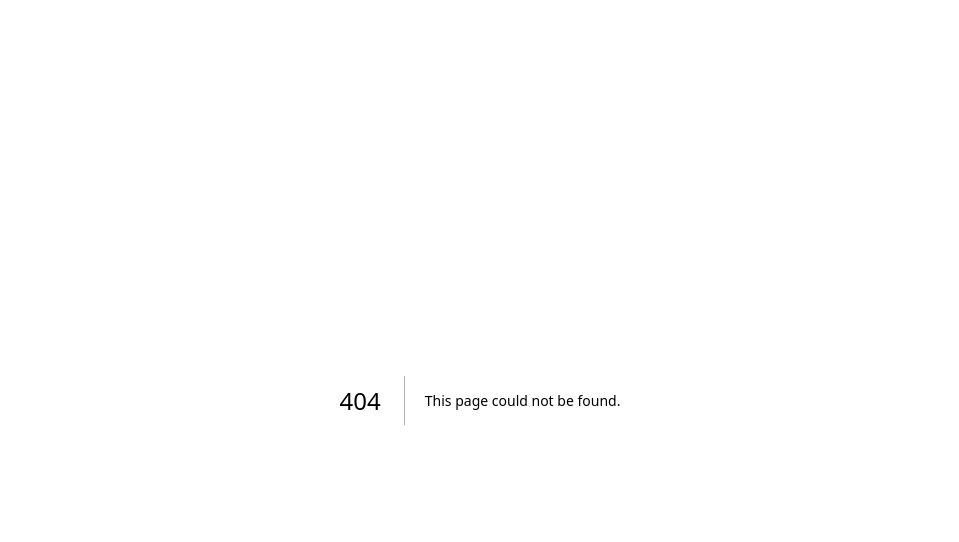
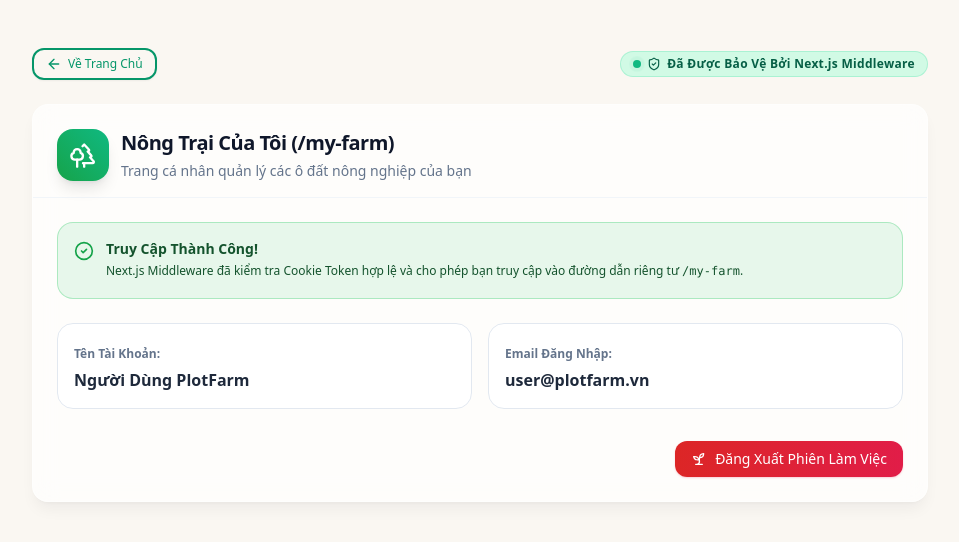
Before and after one commit to Trong106/PlotFarm_Group4, a Next.js app in the folder Front-end/: page /my-farm in a window 1280 px wide. Before the commit this address had no page. Shown: the top 542 px of the page, without its empty margins (160-1119 px from the left). Built offline with nearby package versions, Linux system fonts and the light colour scheme; no server answers.

Commit message:
feat(auth): configure Next.js middleware to protect private routes (/my-farm, /admin)

```diff
--- /dev/null
+++ b/Front-end/src/app/admin/page.tsx
@@ -0,0 +1,69 @@
+'use client';
+
+import React from 'react';
+import Link from 'next/link';
+import { ShieldCheck, ArrowLeft, Lock, CheckCircle2 } from 'lucide-react';
+import { Button } from '@/components/ui/Button';
+import { Card, CardHeader, CardTitle, CardDescription, CardContent } from '@/components/ui/Card';
+import { Badge } from '@/components/ui/Badge';
+import { useAuthStore } from '@/store/useAuthStore';
+
+export default function AdminDashboardPage() {
+  const { user, logout } = useAuthStore();
+
+  return (
+    <div className="min-h-screen bg-slate-900 text-slate-100 p-6 sm:p-12">
+      <div className="max-w-4xl mx-auto space-y-6">
+        {/* Header Navigation */}
+        <div className="flex items-center justify-between">
+          <Link href="/">
+            <Button variant="outline" size="sm" leftIcon={<ArrowLeft className="w-4 h-4" />}>
+              Về Trang Chủ
+            </Button>
+          </Link>
+
+          <Badge variant="danger" dot icon={<Lock className="w-3.5 h-3.5" />}>
+            Khu Vực Quản Trị Hệ Thống (/admin)
+          </Badge>
+        </div>
+
+        {/* Main Content Card */}
+        <Card variant="glass" className="border-rose-500/30">
+          <CardHeader>
+            <div className="flex items-center gap-3">
+              <div className="p-3 rounded-2xl bg-gradient-to-tr from-rose-600 to-amber-500 text-white shadow-lg">
+                <ShieldCheck className="w-7 h-7" />
+              </div>
+              <div>
+                <CardTitle className="text-2xl font-extrabold text-white">Bảng Điều Khiển Admin (/admin)</CardTitle>
+                <CardDescription className="text-slate-400">Đường dẫn bảo mật cấp cao quản lý toàn bộ hệ thống PlotFarm</CardDescription>
+              </div>
+            </div>
+          </CardHeader>
+          <CardContent className="space-y-6">
+            <div className="p-4 rounded-2xl bg-emerald-500/10 border border-emerald-500/30 text-emerald-300 flex items-start gap-3 text-xs">
+              <CheckCircle2 className="w-5 h-5 text-emerald-400 shrink-0 mt-0.5" />
+              <div>
+                <p className="font-bold text-sm">Xác Thực Thành Công Qua Middleware!</p>
+                <p className="mt-0.5 leading-relaxed">
+                  Next.js Middleware đã chặn thành công các yêu cầu không hợp lệ và cho phép tài khoản hợp lệ truy cập vùng <code>/admin</code>.
+                </p>
+              </div>
+            </div>
+
+            <div className="p-4 rounded-2xl bg-slate-800 border border-slate-700 space-y-2 text-xs">
+              <p className="text-slate-400">Thông tin Admin đang đăng nhập:</p>
+              <p className="font-bold text-white">{user?.fullName} ({user?.email}) - Chức vụ: <span className="text-emerald-400">{user?.role}</span></p>
+            </div>
+
+            <div className="pt-2 flex justify-end">
+              <Button variant="danger" onClick={logout}>
+                Đăng Xuất Admin
+              </Button>
+            </div>
+          </CardContent>
+        </Card>
+      </div>
+    </div>
+  );
+}
--- /dev/null
+++ b/Front-end/src/app/my-farm/page.tsx
@@ -0,0 +1,75 @@
+'use client';
+
+import React from 'react';
+import Link from 'next/link';
+import { Sprout, Trees, ShieldCheck, ArrowLeft, Sun, CheckCircle2 } from 'lucide-react';
+import { Button } from '@/components/ui/Button';
+import { Card, CardHeader, CardTitle, CardDescription, CardContent } from '@/components/ui/Card';
+import { Badge } from '@/components/ui/Badge';
+import { useAuthStore } from '@/store/useAuthStore';
+
+export default function MyFarmPage() {
+  const { user, logout } = useAuthStore();
+
+  return (
+    <div className="min-h-screen bg-[#FAF7F2] dark:bg-[#0F140D] text-slate-800 dark:text-slate-100 transition-colors duration-300 p-6 sm:p-12">
+      <div className="max-w-4xl mx-auto space-y-6">
+        {/* Header Navigation */}
+        <div className="flex items-center justify-between">
+          <Link href="/">
+            <Button variant="outline" size="sm" leftIcon={<ArrowLeft className="w-4 h-4" />}>
+              Về Trang Chủ
+            </Button>
+          </Link>
+
+          <Badge variant="success" dot icon={<ShieldCheck className="w-3.5 h-3.5" />}>
+            Đã Được Bảo Vệ Bởi Next.js Middleware
+          </Badge>
+        </div>
+
+        {/* Main Content Card */}
+        <Card variant="glass" className="border-emerald-500/30">
+          <CardHeader>
+            <div className="flex items-center gap-3">
+              <div className="p-3 rounded-2xl bg-gradient-to-tr from-brand-600 to-emerald-500 text-white shadow-lg">
+                <Trees className="w-7 h-7" />
+              </div>
+              <div>
+                <CardTitle className="text-2xl font-extrabold">Nông Trại Của Tôi (/my-farm)</CardTitle>
+                <CardDescription>Trang cá nhân quản lý các ô đất nông nghiệp của bạn</CardDescription>
+              </div>
+            </div>
+          </CardHeader>
+          <CardContent className="space-y-6">
+            <div className="p-4 rounded-2xl bg-brand-500/10 border border-brand-500/30 text-brand-900 dark:text-brand-200 flex items-start gap-3 text-xs">
+              <CheckCircle2 className="w-5 h-5 text-brand-600 dark:text-brand-400 shrink-0 mt-0.5" />
+              <div>
+                <p className="font-bold text-sm">Truy Cập Thành Công!</p>
+                <p className="mt-0.5 leading-relaxed">
+                  Next.js Middleware đã kiểm tra Cookie Token hợp lệ và cho phép bạn truy cập vào đường dẫn riêng tư <code>/my-farm</code>.
+                </p>
+              </div>
+            </div>
+
+            <div className="grid grid-cols-1 sm:grid-cols-2 gap-4">
+              <div className="p-4 rounded-2xl bg-white dark:bg-soil-950 border border-slate-200 dark:border-soil-900 space-y-1">
+                <span className="text-xs text-slate-500 font-semibold">Tên Tài Khoản:</span>
+                <p className="font-bold text-slate-800 dark:text-slate-100">{user?.fullName || 'Người Dùng PlotFarm'}</p>
+              </div>
+              <div className="p-4 rounded-2xl bg-white dark:bg-soil-950 border border-slate-200 dark:border-soil-900 space-y-1">
+                <span className="text-xs text-slate-500 font-semibold">Email Đăng Nhập:</span>
+                <p className="font-bold text-slate-800 dark:text-slate-100">{user?.email || 'user@plotfarm.vn'}</p>
+              </div>
+            </div>
+
+            <div className="pt-2 flex justify-end">
+              <Button variant="danger" onClick={logout} leftIcon={<Sprout className="w-4 h-4" />}>
+                Đăng Xuất Phiên Làm Việc
+              </Button>
+            </div>
+          </CardContent>
+        </Card>
+      </div>
+    </div>
+  );
+}
```
Also changed, not shown: Front-end/src/middleware.ts (added, +57 -0 lines).
